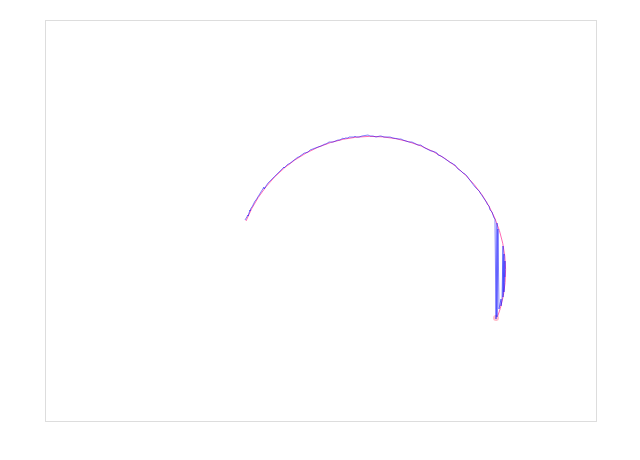
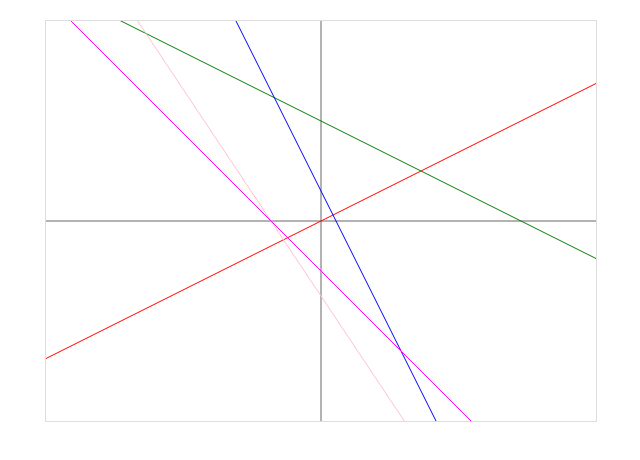
Before and after one commit to huangbin12138/test, a plain HTML site: page index.html in a window 1280 px wide. Shown: the whole page, without its empty margins (319-959 px from the left). Drawn offline with Linux system fonts and the light colour scheme.

Commit message:
geometry

```diff
--- a/index.html
+++ b/index.html
@@ -38,33 +38,25 @@
       title.textContent = tools.rString(4, '一');
 
       let cv = new CV({el: '.cv', width: 550, height: 400});
+      let line1 = cv.geometry.line('kb', .5, 0);
+      let line2 = cv.geometry.line('kxy', -.5, 0, 100);
+      let line3 = cv.geometry.line('xyxy', 0, 60, 30, 0);
+      let line4 = cv.geometry.line('ab', -50, -75);
+      let line5 = cv.geometry.line('', 1, 1, 50);
 
-      cv.setStyle({strokeStyle: 'hotpink', fillStyle: 'pink'});
-
-      cv.artTo(200, 200, 450, 300, cv.disdanse.point(200, 200, 450, 300) / 2).draw('stroke');
-
-      let imgData = cv.getImageData();
-      let dataUrl = cv.toDataUrl();
-      let [cr, cg, cb] = tools.color2hex('hotpink', '');
-      let pointList = cv.getPointList((r, g, b, a, i) => {
-        return a && cr === r && cg === g && cb === b;
-      });
-      // pointList.map(([x, y]) => {
-      //   cv.setStyle('fillStyle', tools.rColor())
-      //     .beginPath()
-      //     .arc(x * tools.rNumber(1.02, 1, 9) * (-1) ** (tools.rNumber(10) % 2), y * tools.rNumber(1.02, 1, 9) * (-1) ** (tools.rNumber(10) % 2), tools.rNumber(2.3, 5.3, 3))
-      //     .draw('fill')
-      // });
-      cv.beginPath().point(450, 297, 3).draw('fill')
-      cv.setStyle('strokeStyle', 'blue');
-      let arr = [true, ...pointList];
-      cv.beginPath()
-        .setStyle('lineWidth', .5)
-        .line(...arr)
+      cv.save()
+        .translate(275, 200)
+        .setStyle('strokeStyle', '#666')
+        .line(true, [-275, 0], [275, 0])
+        .line(true, [0, 200], [0, -200])
         .draw('stroke');
-      // console.log(imgData);
-      // console.log(dataUrl);
-      console.log(pointList);
+      let lineArr = [line1, line2, line3, line4, line5];
+      ['red', 'green', 'blue', 'pink', '#f0f'].map((e, i) => {
+        cv.beginPath()
+          .setStyle('strokeStyle', e)
+          .line(true, cv.geometry.getPoint2line(lineArr[i], '', -275), cv.geometry.getPoint2line(lineArr[i], '', 275))
+          .draw('stroke')
+      })
 
     </script>
   </body>
--- a/js/cv.js
+++ b/js/cv.js
@@ -4,6 +4,7 @@ class CV {
   constructor(config) {
     typeof config === 'string' && (config = {el: config});
     let {el, width, height, context} = config;
+    let that = this;
     this.canvas = document.querySelector(el);
     this.canvas.width = width || this.canvas.width;
     this.canvas.height = height || this.canvas.height;
@@ -23,7 +24,66 @@ class CV {
             return 0;
         }
       },
+      point2line(x, y, lineObj) {
+        let {a, b, c} = lineObj;
+        let d = (a * x + b * y + c) / (a ** 2 + b ** 2) ** .5;
+        return d < 0 ? d * -1 : d;
+      },
+      line2line(line1, line2) {
+        if (!line1.a && !line2.a) return ((line2.c / line2.b - line1.c / line1.b) ** 2) ** .5;
+        if (!line1.b && !line2.b) return ((line2.c / line2.a - line1.c / line1.a) ** 2) ** .5;
+        if (line1.a / line1.b !== line2.a / line2.b) return 0;
+        let [x, y] = that.geometry.getPoint2line(line1);
+        return this.point2line(x, y, line2);
+      }
     };
+    this.geometry = {
+      line(type = 'abc', ...arg) {
+        let A, B, C;
+        let [a, b, c, d] = arg.map(e => e * 1);
+        switch (type) {
+          case 'kb': // 斜截式
+            A = a;
+            B = -1;
+            C = b;
+            break;
+          case 'kxy': // 点斜式
+            A = a;
+            B = -1;
+            C = c - a * b;
+            break;
+          case 'xyxy': // 两点式
+            if (!(c - a) || !(d - b)) return false;
+            A = (d - b) / (c - a);
+            B = -1;
+            C = (b - d) * a / (c - a) + c;
+            break;
+          case 'ab': // 截距式
+            if (!a || !b) return false;
+            A = 1 / a;
+            B = 1 / b;
+            C = -1;
+            break;
+          default: // 一般式
+            A = a;
+            B = b;
+            C = c;
+        }
+        type = 'ax+by+c=0';
+        if (!(A ** 2 + B ** 2)) return false;
+        return {a: A, b: B, c: C, type};
+      },
+      getPoint2line(line, numType, num = 0) {
+        // ax + by + c = 0 ; x = (-c -by) / a; y = (-c -ax) / b;
+        // 计算机坐标系y轴与数学坐标系y轴方向相反！
+        let {a, b, c} = line;
+        if (numType === 'y') {
+          return [-(c + b * num) / a, num * -1]; // -y
+        } else {
+          return [num, -(c + a * num) / b * -1]; // -y
+        }
+      }
+    }
   }
 
   emit(funName, ...arg) {
```
